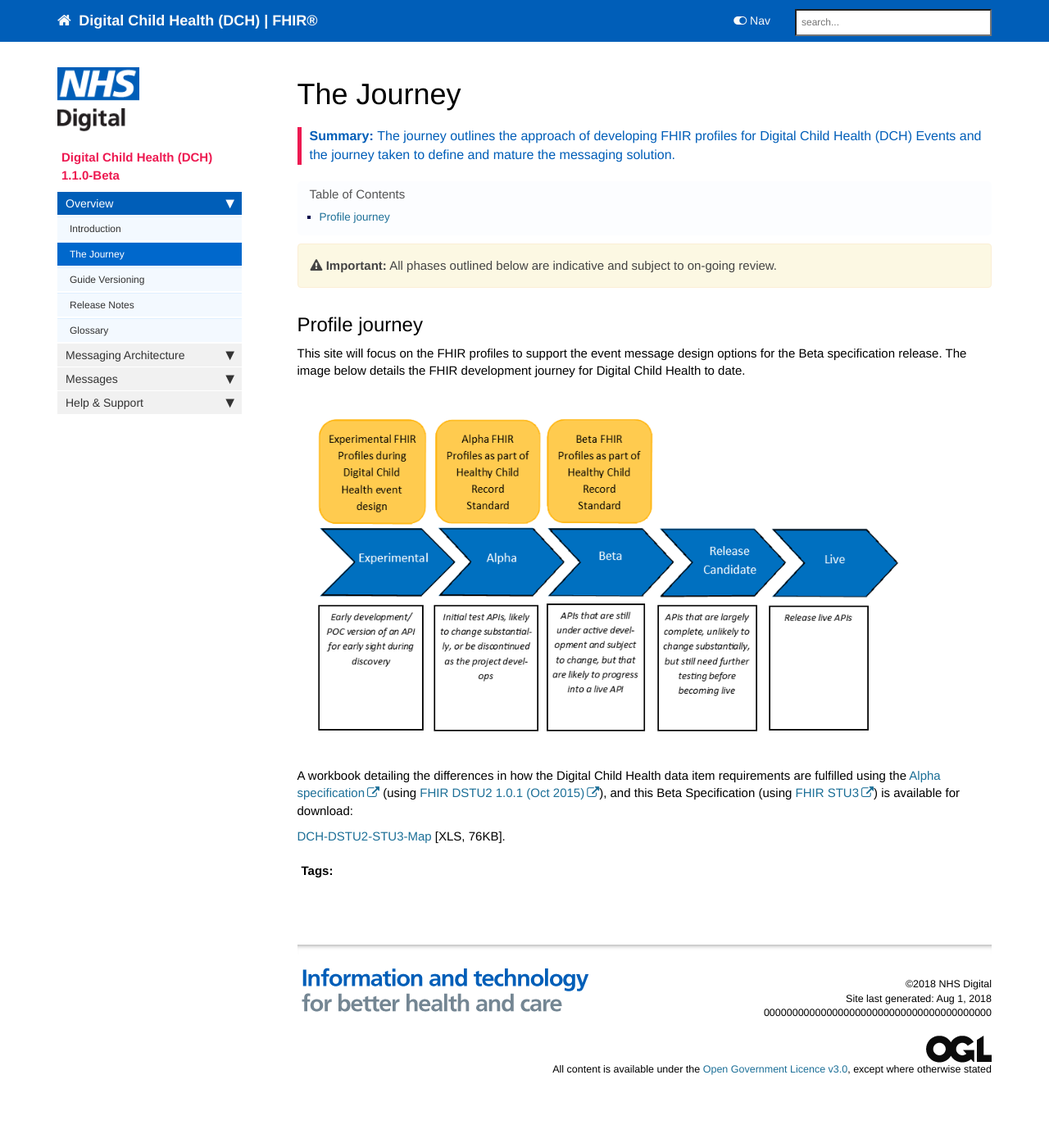
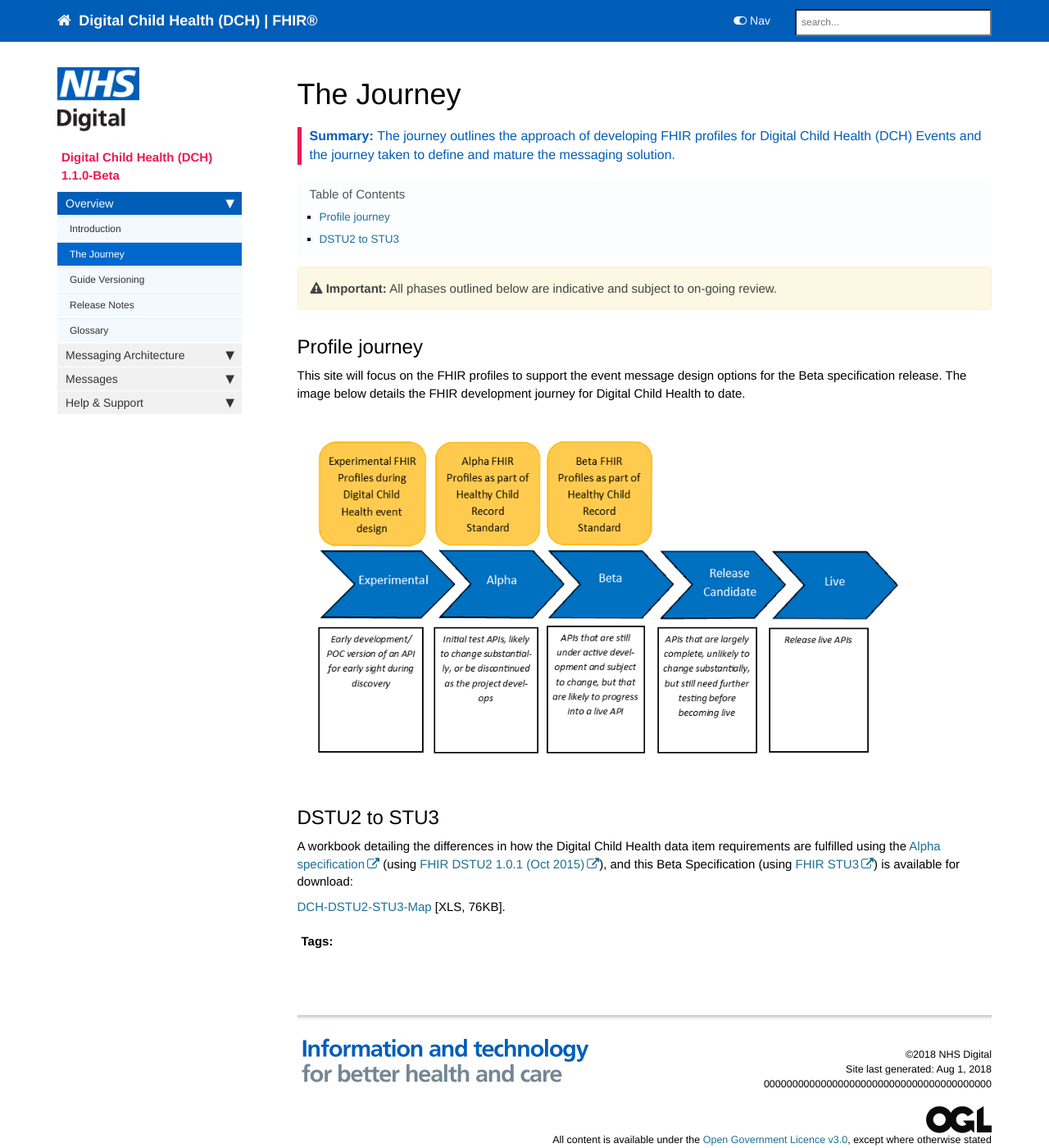
Before and after one commit to nhsconnect/Digital-Child-Health-STU3, a Jekyll site: the page built from pages/overview/overview_the_journey.md, in a window 1280 px wide and 1400 px high. Shown: the whole window at 82% size. Built offline with Jekyll 4.4.1, drawn with Linux system fonts in a browser that asks for light colours; nearby versions of some CDN libraries; comment, search, counter and statistics services are not loaded.

Commit message:
Content edits

```diff
--- a/pages/overview/overview_the_journey.md
+++ b/pages/overview/overview_the_journey.md
@@ -15,6 +15,8 @@ This site will focus on the FHIR profiles to support the event message design op
 
 <img src="images/overview/dchjourney.png" style="width:90%;max-width: 90%;">
 
+## DSTU2 to STU3 ##
+
 A workbook detailing the differences in how the Digital Child Health data item requirements are fulfilled using the [Alpha specification](https://data.developer.nhs.uk/specifications/dch-alpha/) (using  [FHIR DSTU2 1.0.1 (Oct 2015)](https://www.hl7.org/fhir/DSTU2/index.html)), and this Beta Specification (using [FHIR STU3](https://www.hl7.org/fhir/STU3/index.html)) is available for download:
 
 [DCH-DSTU2-STU3-Map](content/uploads/DCH-DSTU2-STU3-Map.xls) [XLS, 76KB].
```
